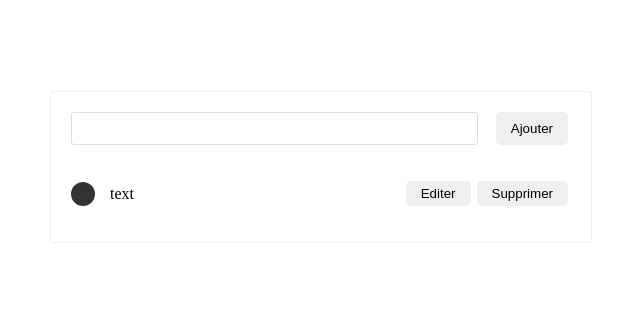
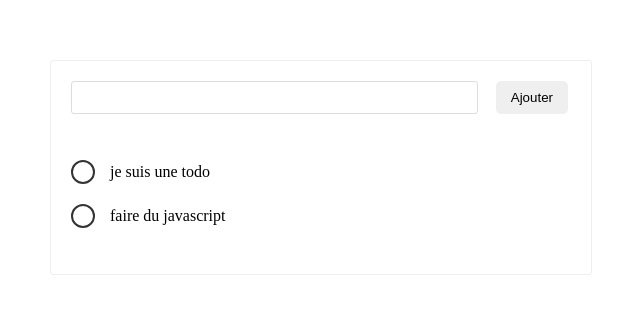
Before and after one commit to saidaZgl/todo-list-js, a website built with webpack: page src/index.html in a window 1280 px wide. Shown: the part 233-544 px from the top of the page, without its empty margins (319-959 px from the left). Built offline with nearby package versions, Linux system fonts and the light colour scheme.

Commit message:
affichage de la liste des todos

```diff
--- a/src/index.html
+++ b/src/index.html
@@ -14,14 +14,7 @@
             <input type="text" />
             <button>Ajouter</button>
         </form>
-        <ul>
-            <li>
-                <span class="todo done"></span>
-                <p>text</p>
-                <button>Editer</button>
-                <button>Supprimer</button>
-            </li>
-        </ul>
+        <ul></ul>
     </div>
 </body>
 
--- a/src/index.js
+++ b/src/index.js
@@ -1 +1,33 @@
 import "./style.css";
+
+const ul = document.querySelector("ul");
+
+const todos = [
+  {
+    text: "je suis une todo",
+    done: false,
+  },
+  {
+    text: "faire du javascript",
+    done: false,
+  },
+];
+
+const displayTodo = () => {
+  const todosNode = todos.map((todo, index) => {
+    return createTodoElement(todo, index);
+  });
+  ul.innerHTML = "";
+  ul.append(...todosNode);
+};
+
+const createTodoElement = (todo, index) => {
+  const li = document.createElement("li");
+  li.innerHTML = `
+    <span class="todo ${todo.done ? "done" : ""}"></span>
+    <p>${todo.text}</p>
+  `;
+  return li;
+};
+
+displayTodo();
--- a/src/style.css
+++ b/src/style.css
@@ -56,6 +56,7 @@ ul {
 li {
     display: flex;
     align-items: center;
+    padding: 10px 0px;
 }
 
 li p {
```
